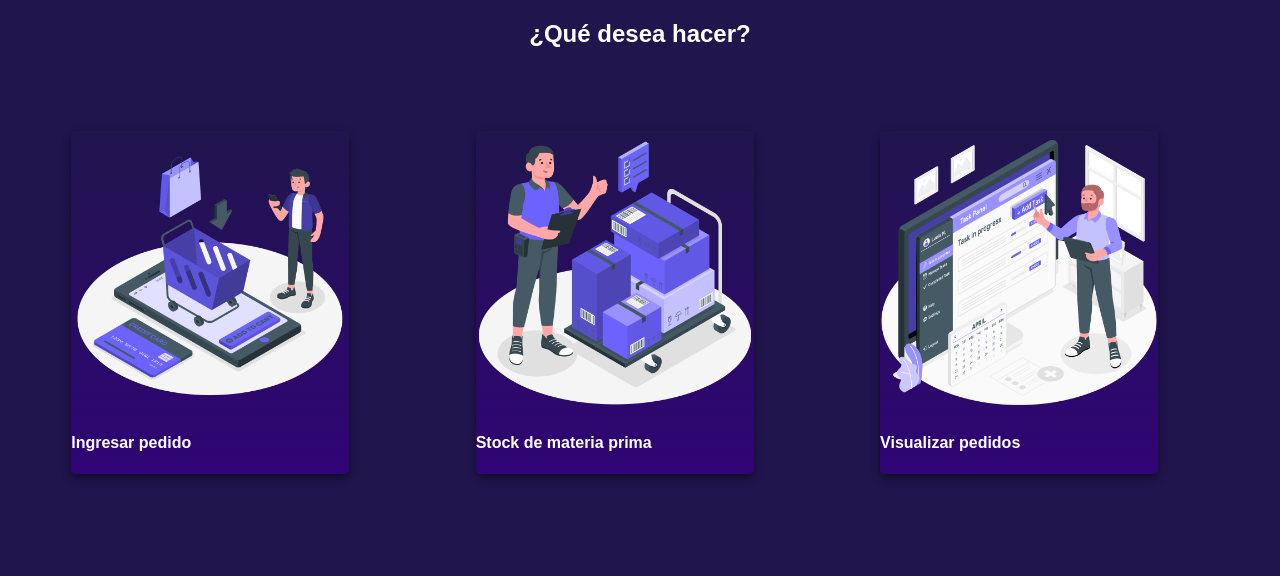
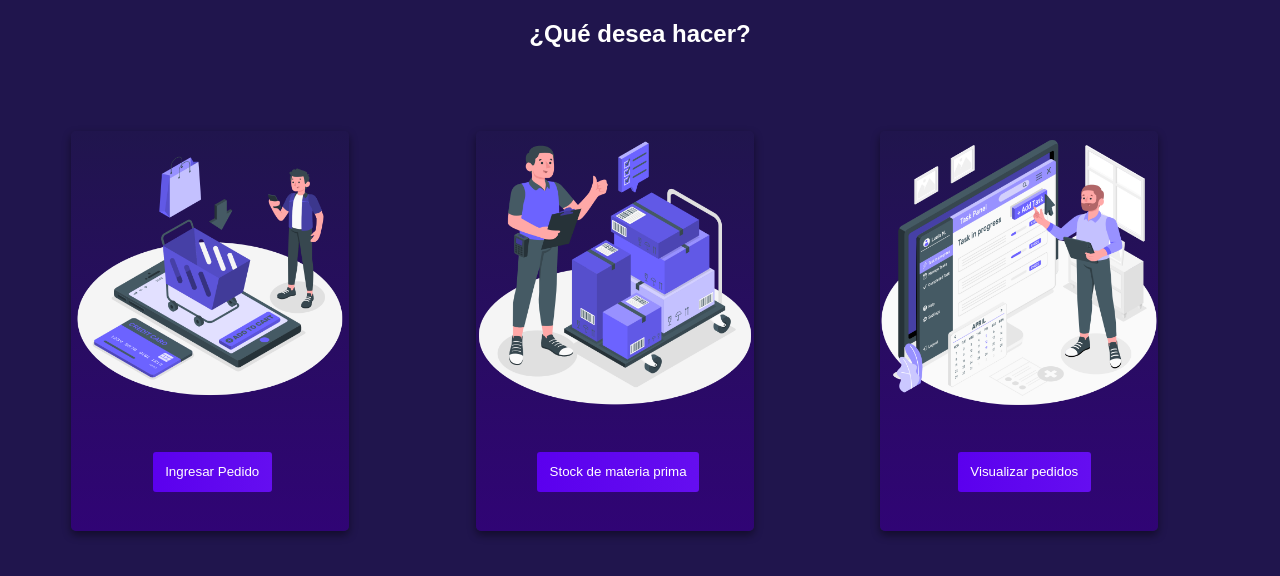
Before and after one commit to SantiNotSancor/VirtualNAU, a plain HTML site: page DiseñoNAU vendedor/vend.html in a window 1280 px wide. Drawn offline with Linux system fonts and the light colour scheme.

Commit message:
16/6 vend

```diff
--- a/DiseñoNAU vendedor/bodyvend.css
+++ b/DiseñoNAU vendedor/bodyvend.css
@@ -10,6 +10,39 @@ h2{
   position: relative;
   text-align: center;
 
+}
+
+.button1{
+  background-image: linear-gradient(to right, #5b00ee 0%, #650ef0  100%);
+  color: white;
+  margin: 10%;
+  padding: 5%;
+  position: relative;
+  left: 17%;
+  border: none;
+  border-radius: 3px;
+}
+
+.button2{
+  background-image: linear-gradient(to right, #5b00ee 0%, #650ef0 100%);
+  color:rgb(255, 255, 255);
+  margin: 10%;
+  padding: 5%;
+  position: relative;
+  left: 9%;
+  border: none;
+  border-radius: 3px;
+}
+
+.button3{
+  background-image: linear-gradient(to right, #5b00ee 0%, #650ef0 100%);
+  color:rgb(255, 255, 255);
+  margin: 10%;
+  padding: 5%;
+  position: relative;
+  left: 15.5%;
+  border: none;
+  border-radius: 3px;
 }
 
 
@@ -25,7 +58,7 @@ h2{
   background-image: linear-gradient(  #20154D 0%, #300475 100%);
 }
 
-div.gallery:hover {
+div.gallery:hover
 .card:hover {
   box-shadow: 0 8px 16px 0 rgba(0,0,0,0.2);
 }
--- a/DiseñoNAU vendedor/vend.html
+++ b/DiseñoNAU vendedor/vend.html
@@ -1,4 +1,4 @@
-<!DOCTYPE html>
+  <!DOCTYPE html>
 <meta charset="UTF-8"/>
 <html>
   <!DOCTYPE html>
@@ -16,14 +16,14 @@
     <div class="card">
       <img src="add.png" alt="Avatar" style="width:100%">
       <div class="container">
-        <h4><b>Ingresar pedido</b></h4>
+        <button class="button button1" name="pedido"> Ingresar Pedido</button>
       </div>
     </div>
 
     <div class="card">
       <img src="a.png" alt="Avatar" style="width:100%">
       <div class="container">
-        <h4><b>Stock de materia prima</b></h4>
+        <button class="button button2" name="stock">Stock de materia prima</button>
       </div>
     </div>
 
@@ -31,13 +31,8 @@
     <div class="card">
       <img src="task.png" alt="Avatar" style="width:100%">
       <div class="container">
-        <h4><b>Visualizar pedidos</b></h4>
+        <button class="button button3" name="visualizar">Visualizar pedidos</button>
       </div>
     </div>
 
-
-
-
-
-
 </html>
```
